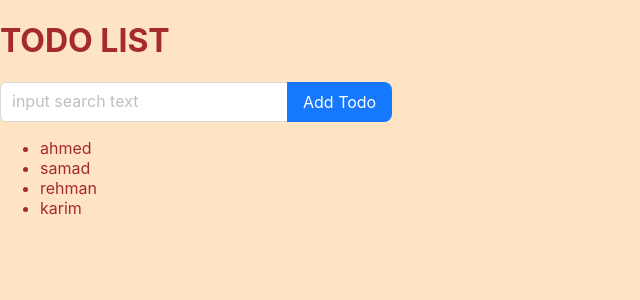
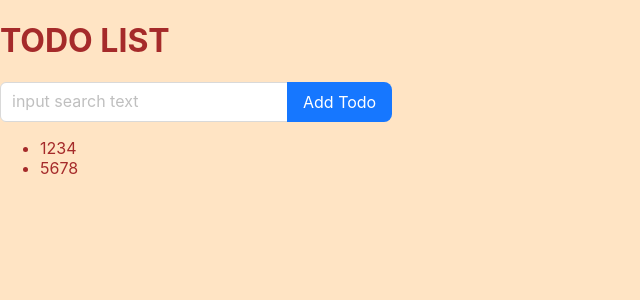
Before and after one commit to Muhammadahmed2001/todo-app, a React (Create React App) app: page / in a window 1280 px wide. Shown: the top 300 px of the page, without its empty margins (0-640 px from the left). Built offline with nearby package versions, Linux system fonts and the light colour scheme.

Commit message:
Update App.js

```diff
--- a/src/App.js
+++ b/src/App.js
@@ -3,8 +3,8 @@ import Login from "./components/Login";
 import { useState } from "react";
 
 function App() {
-  const [todo,satTodo] = useState(["ahmed"]);
-  console.log(todo,satTodo)
+  const [todo, satTodo] = useState(["1234", "5678"]);
+  console.log(todo, satTodo);
   return (
     <div className="container">
       <h1 className="todo-heading">TODO LIST</h1>
@@ -12,10 +12,9 @@ function App() {
         <Login />
         <div>
           <ul>
-            <li>ahmed</li>
-            <li>samad</li>
-            <li>rehman</li>
-            <li>karim</li>
+            {todo.map((v, i) => (
+              <li key={i}>{v}</li>
+            ))}
           </ul>
         </div>
       </div>
```
